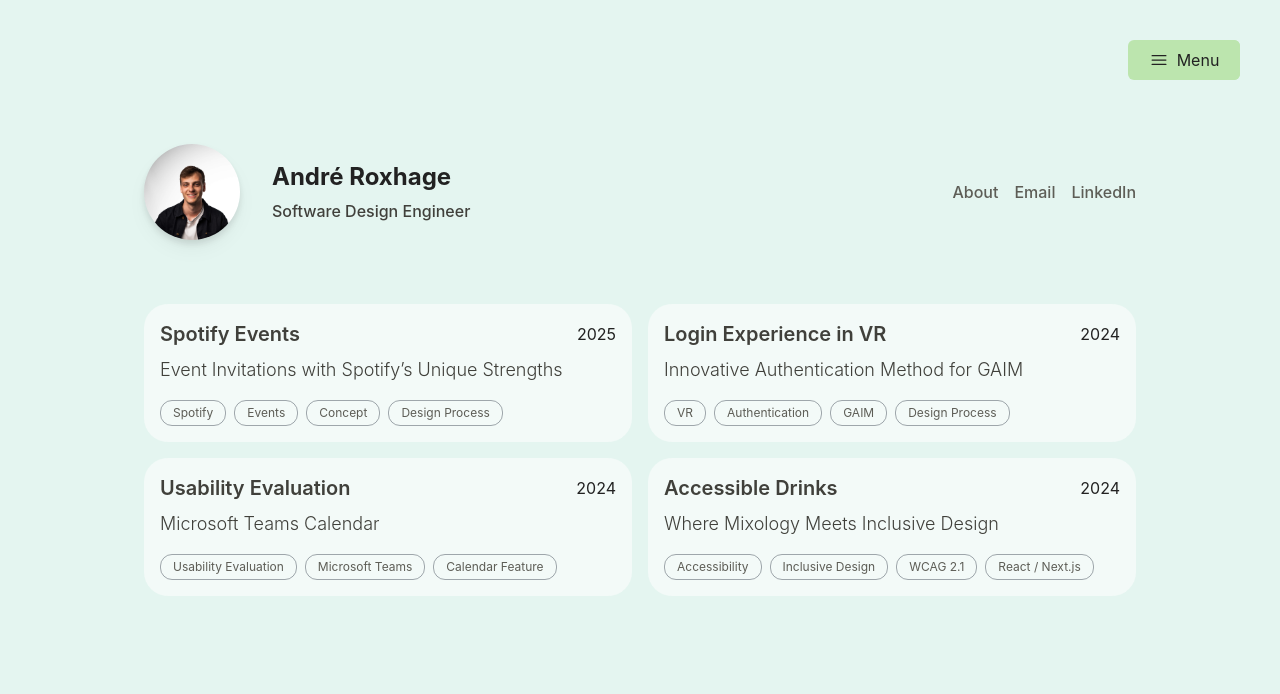
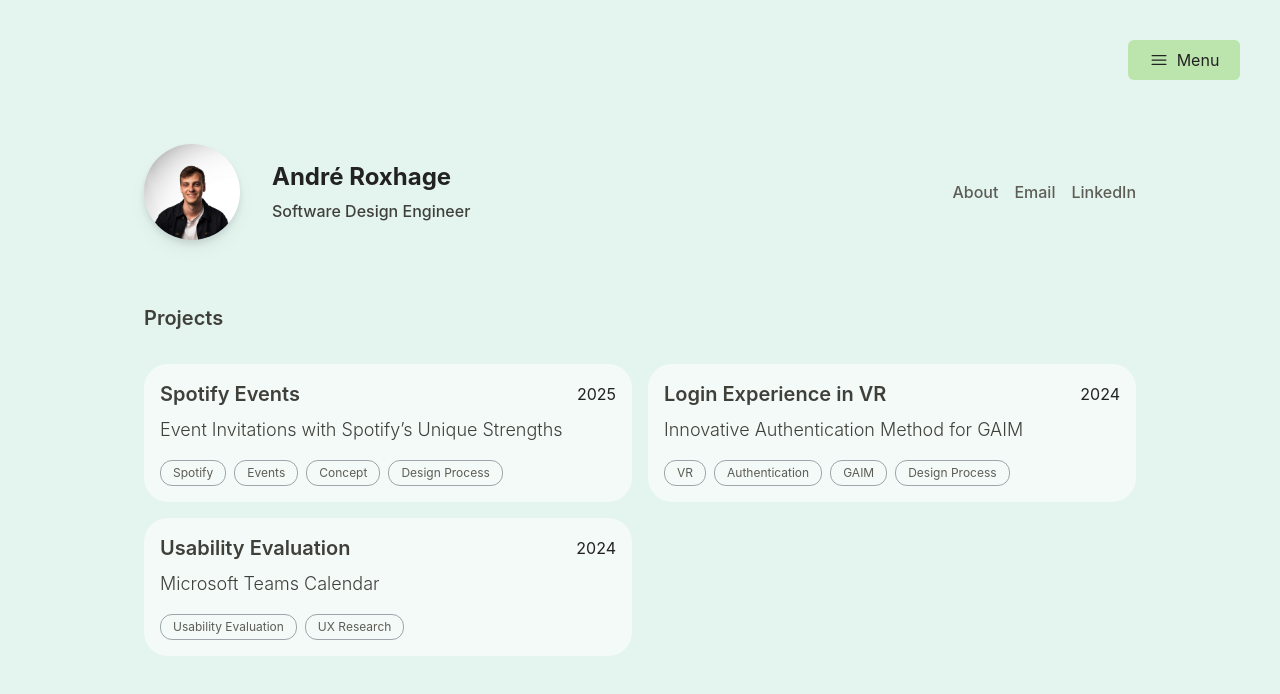
Before and after one commit to andreroxhage/portfolio, a Next.js app: page /projects in a window 1280 px wide. Shown: the top 694 px of the page. Built offline with nearby package versions, Linux system fonts and the light colour scheme.

Commit message:
Projects update and minor

```diff
--- a/src/app/components/projectHoverEffect/ProjectCard.tsx
+++ b/src/app/components/projectHoverEffect/ProjectCard.tsx
@@ -15,7 +15,7 @@
       {project.tags.map((tag, tagIndex) => (
         <span
           key={tagIndex}
-          className="px-3 py-1 rounded-xl border border-gray-800/40 text-primary-grey-brighter w-fit text-xs cursor-default cursor-pointer"
+          className="px-3 py-1 rounded-xl border border-gray-800/40 text-primary-grey-brighter w-fit text-xs"
         >
           {tag}
         </span>
--- a/src/app/components/projectHoverEffect/ProjectsGrid.tsx
+++ b/src/app/components/projectHoverEffect/ProjectsGrid.tsx
@@ -1,6 +1,6 @@
 import React, { useState } from 'react';
 import { motion, AnimatePresence } from 'framer-motion';
-import { projects } from '@/app/data';
+import { projects, ideas } from '@/app/data';
 import Link from 'next/link';
 import { Project } from '@/app/types';
 import ProjectCard from '@/app/components/projectHoverEffect/ProjectCard';
@@ -8,15 +8,15 @@
 
 const ProjectGrid = () => {
   const [isHovered, setIsHovered] = useState(false);
-  const [currentProject, setCurrentProject] = useState<Project | null>(null);
+  const [currentItem, setCurrentItem] = useState<Project | null>(null);
   const [mousePosition, setMousePosition] = useState({ x: 0, y: 0 });
   const [isLoading, setIsLoading] = useState(false);
   const [hoverKey, setHoverKey] = useState(0);
 
-  const handleMouseEnter = (project: Project) => {
+  const handleMouseEnter = (item: Project) => {
     setIsLoading(true);
     setIsHovered(true);
-    setCurrentProject(project);
+    setCurrentItem(item);
     setHoverKey(prevKey => prevKey + 1);
   };
 
@@ -24,7 +24,7 @@
     setIsHovered(false);
     setTimeout(() => {
       if (!isHovered) {
-        setCurrentProject(null);
+        setCurrentItem(null);
         setIsLoading(false);
       }
     }, 100);
@@ -34,35 +34,74 @@
     setMousePosition({ x: e.clientX, y: e.clientY });
   };
 
+  const renderItems = (items: Project[], isProject: boolean) => (
+    <div className="grid grid-cols-10 gap-4 w-full">
+      {items.map(item => {
+        if (isProject && item.projectSlug) {
           return (
-    <div className="flex flex-col h-full justify-between items-center pb-12 flex-grow">
-      <div className="grid grid-cols-10 gap-4 pb-24 pt-12 w-full h-full overflow-y-auto">
-        {projects.map((project, index) => (
             <Link
-            key={index}
-            href={`/projects/${project.projectSlug}`}
-            onMouseEnter={() => handleMouseEnter(project)}
+              key={item.title}
+              href={`/projects/${item.projectSlug}`}
+              onMouseEnter={() => handleMouseEnter(item)}
               onMouseLeave={handleMouseLeave}
               onMouseMove={handleMouseMove}
               className="col-span-5"
             >
-            <ProjectCard project={project} />
+              <ProjectCard project={item} />
             </Link>
-        ))}
+          );
+        }
+
+        return (
+          <button
+            key={item.title}
+            onMouseEnter={() => handleMouseEnter(item)}
+            onMouseLeave={handleMouseLeave}
+            onMouseMove={handleMouseMove}
+            onClick={() => {}}
+            aria-label={`View preview of ${item.title}`}
+            className="col-span-5 text-left cursor-default"
+          >
+            <ProjectCard project={item} />
+          </button>
+        );
+      })}
+    </div>
+  );
+
+  return (
+    <div className="flex flex-col h-full justify-between items-center pb-12 flex-grow">
+      <div className="flex flex-col gap-12 pb-24 pt-12 w-full h-full overflow-y-auto">
+        <div className="flex flex-col gap-8">
+          <h2 className="text-xl font-semibold text-primary-grey">Projects</h2>
+          {renderItems(projects, true)}
+        </div>
+
+        {ideas.length > 0 && (
+          <>
+            <div className="w-full h-px bg-primary-grey/20" />
+            <div className="flex flex-col gap-8">
+              <h2 className="text-xl font-semibold text-primary-grey">Ideas</h2>
+              {renderItems(ideas, false)}
+            </div>
+          </>
+        )}
+      </div>
+
       <AnimatePresence>
-          {isHovered && currentProject && (
+        {isHovered && currentItem && (
           <VideoDialog
             key={`dialog-${hoverKey}`}
-              videoSrc={currentProject.videoSrc}
+            videoSrc={currentItem.videoSrc}
             mousePosition={mousePosition}
             isLoading={isLoading}
             setIsLoading={setIsLoading}
           />
         )}
       </AnimatePresence>
-      </div>
+
       <AnimatePresence>
-        {currentProject && isHovered && (
+        {currentItem && isHovered && (
           <motion.div
             initial={{ opacity: 0 }}
             animate={{ opacity: 1 }}
@@ -70,12 +109,20 @@
             transition={{ duration: 0.3 }}
             className="hover:bg-white flex bg-primary-whiteish/60 p-3 px-4 gap-8 text-base rounded-3xl group transition-all duration-150"
           >
+            <div className="flex items-center gap-8">
               <label className="font-medium text-primary-grey">
-              {currentProject.title}
+                {currentItem.title}
               </label>
               <label className="text-primary-grey-brighter">
-              {currentProject.date}
+                {currentItem.date}
               </label>
+            </div>
+            {currentItem.projectSlug && (
+              <div className="flex items-center gap-2 text-primary-grey-brighter">
+                <span>|</span>
+                <span className="text-sm">Click to read more</span>
+              </div>
+            )}
           </motion.div>
         )}
       </AnimatePresence>
--- a/src/app/components/projectHoverEffect/ProjectsGridMobile.tsx
+++ b/src/app/components/projectHoverEffect/ProjectsGridMobile.tsx
@@ -1,4 +1,4 @@
-import { projects } from '@/app/data';
+import { projects, ideas } from '@/app/data';
 import { Project } from '@/app/types';
 import { AnimatePresence } from 'framer-motion';
 import { useState } from 'react';
@@ -7,28 +7,50 @@
 
 const ProjectGridMobile = () => {
   const [dialogOpen, setDialogOpen] = useState(false);
-  const [currentProject, setCurrentProject] = useState<Project | null>(null);
+  const [currentItem, setCurrentItem] = useState<Project | null>(null);
+
+  const renderItems = (items: Project[], isProject: boolean) => (
+    <div className="grid grid-cols-1 gap-4 w-full">
+      {items.map((item, index) => (
+        <button
+          key={index}
+          className={
+            isProject ? 'cursor-pointer text-left' : 'cursor-default text-left'
+          }
+          onClick={() => {
+            setDialogOpen(true);
+            setCurrentItem(item);
+          }}
+        >
+          <ProjectCard project={item} />
+        </button>
+      ))}
+    </div>
+  );
 
   return (
     <div className="flex flex-col h-full justify-between items-center pb-12 flex-grow">
-      <div className="grid grid-cols-1 gap-4 pb-24 pt-12 w-full h-full overflow-y-auto">
-        {projects.map((project, index) => (
-          <div
-            key={index}
-            className="cursor-pointer"
-            onClick={() => {
-              setDialogOpen(true);
-              setCurrentProject(project);
-            }}
-          >
-            <ProjectCard project={project} />
-          </div>
-        ))}
+      <div className="flex flex-col gap-12 pb-24 pt-12 w-full h-full overflow-y-auto">
+        <div className="flex flex-col gap-8">
+          <h2 className="text-xl font-semibold text-primary-grey">Projects</h2>
+          {renderItems(projects, true)}
+        </div>
+
+        {ideas.length > 0 && (
+          <>
+            <div className="w-full h-px bg-primary-grey/20" />
+            <div className="flex flex-col gap-8">
+              <h2 className="text-xl font-semibold text-primary-grey">Ideas</h2>
+              {renderItems(ideas, false)}
+            </div>
+          </>
+        )}
       </div>
+
       <AnimatePresence>
-        {dialogOpen && currentProject && (
+        {dialogOpen && currentItem && (
           <GifDialogMobile
-            project={currentProject}
+            project={currentItem}
             isOpen={dialogOpen}
             onClose={() => setDialogOpen(false)}
           />
--- a/src/app/data.js
+++ b/src/app/data.js
@@ -55,16 +55,30 @@
   },
 ];
 
+export const ideas = [
+  /*
+  {
+    title: 'Example Idea',
+    subtitle: 'Event Invitations with Spotify’s Unique Strengths',
+    videoSrc: '/resource/projects/p4.mp4',
+    videoAlt: 'Spotify events concept design in Figma',
+    image: '/resource/projects/p4_d_a.png',
+    imageAlt: 'Spotify events concept design in Figma',
+    date: '2025',
+    tags: ['Spotify', 'Events', 'Concept', 'Design Process'],
+  },
+  */
+];
+
 export const projects = [
   {
     title: 'Spotify Events',
     subtitle: 'Event Invitations with Spotify’s Unique Strengths',
     headerSrc: '/resource/projects/p2_gaim.jpeg',
-    image: '/resource/projects/p2_gaim.jpeg',
+    image: '/resource/projects/p4_d_a.png',
     titleColor: '#739966',
     date: '2025',
     projectSlug: 'spotify-events',
-    ...getProjectAssets('spotify-events'),
     tags: ['Spotify', 'Events', 'Concept', 'Design Process'],
     videoSrc: '/resource/projects/p4.mp4',
     imageAlt: 'Spotify events concept design in Figma',
@@ -438,9 +452,8 @@
     subtitleColor: '#768288',
     date: '2024',
     projectSlug: 'login-experience-in-vr',
-    ...getProjectAssets('login-experience-in-vr'),
     tags: ['VR', 'Authentication', 'GAIM', 'Design Process'],
-    image: '/resource/projects/vr-login.jpg',
+    image: '/resource/projects/p2_hifi.jpeg',
     videoSrc: '/resource/projects/p2_hifi.mp4',
     imageAlt: 'Scroll Select Authentication in VR',
     sections: [
@@ -627,10 +640,7 @@
     videoSrc: '/resource/projects/p1.mp4',
     date: '2024',
     projectSlug: 'usability-evaluation-of-microsoft-teams-calendar-feature',
-    ...getProjectAssets(
-      'usability-evaluation-of-microsoft-teams-calendar-feature'
-    ),
-    tags: ['Usability Evaluation', 'Microsoft Teams', 'Calendar Feature'],
+    tags: ['Usability Evaluation', 'UX Research'],
     image: '/resource/projects/p1.jpeg',
     imageAlt: 'Usability Evaluation of Microsoft Teams Calendar Feature',
     sections: [
@@ -783,55 +793,7 @@
       },
     ],
   },
-  {
-    title: 'Accessible Drinks',
-    subtitle: 'Where Mixology Meets Inclusive Design',
-    headerSrc: '',
-    projectSlug: '',
-    subtitleColor: '',
-    titleColor: '',
-    videoSrc: '/resource/projects/p3.mp4',
-    date: '2024',
-    tags: ['Accessibility', 'Inclusive Design', 'WCAG 2.1', 'React / Next.js'],
-    image: '/resource/projects/p1.jpeg',
-    imageAlt: 'Drink website startpage with search bar',
-  },
 ];
-
-function getProjectAssets(projectSlug) {
-  const cardImage = {
-    'usability-evaluation-of-microsoft-teams-calendar-feature': `
-      <svg width="100%" height="100%" viewBox="2 2 20 20" xmlns="http://www.w3.org/2000/svg" role="presentation" data-tid="titlebar-teams-icon" class="___ffs1ii0" fill="currentColor" aria-hidden="true">
-        <path d="M21.0344 10.0012H16.8734L15.7124 10.9402V15.5972C15.7124 17.3262 17.1134 18.7282 18.8424 18.7282C20.5724 18.7282 21.9734 17.3262 21.9734 15.5972V10.9402C21.9734 10.4222 21.5534 10.0012 21.0344 10.0012Z" fill="#5059C9"></path>
-        <path d="M22 7C22 8.104 21.105 9 20 9C18.895 9 18 8.104 18 7C18 5.896 18.895 5 20 5C21.105 5 22 5.896 22 7Z" fill="#5059C9"></path>
-        <path d="M9.89214 10.0046H17.0961C17.5921 10.0046 17.9941 10.4066 17.9941 10.9026V16.5946C17.9941 19.0306 16.0201 21.0046 13.5841 21.0046H13.4041C10.9681 21.0046 8.99414 19.0306 8.99414 16.5946V10.9026C8.99414 10.4066 9.39614 10.0046 9.89214 10.0046Z" fill="#7B83EB"></path>
-        <path d="M16.9065 5.99999C16.9065 7.60499 15.6055 8.90699 13.9995 8.90699C12.3945 8.90699 11.0935 7.60499 11.0935 5.99999C11.0935 4.39499 12.3945 3.09299 13.9995 3.09299C15.6055 3.09299 16.9065 4.39499 16.9065 5.99999Z" fill="#7B83EB"></path>
-        <path opacity="0.5" fill-rule="evenodd" clip-rule="evenodd" d="M15.0001 8.6814V8.0004C15.0001 7.4504 14.5281 7.0004 13.9511 7.0004H11.2711C11.6881 8.0944 12.7391 8.8754 13.9801 8.8754C14.3401 8.8754 14.6821 8.8014 15.0001 8.6814ZM8.99414 10.9024C8.99414 10.4064 9.39614 10.0044 9.89214 10.0044H15.0001V17.8394C15.0001 18.3894 14.3821 19.0004 13.7451 19.0004H9.71514C9.26214 18.3074 8.99414 17.4834 8.99414 16.5944V10.9024Z" fill="black"></path>
-        <path d="M3 18C2.45 18 2 17.55 2 17V7C2 6.45 2.45 6 3 6H13C13.55 6 14 6.45 14 7V17C14 17.55 13.55 18 13 18H3Z" fill="#4B53BC"></path>
-        <path d="M11.0001 10H8.83511V15.82H7.41211V10H5.23511V8.57001H11.0001V10Z" fill="white"></path>
-      </svg>`,
-    'login-experience-in-vr': `
-      <Image
-        src="/resource/projects/p2_hifi.jpeg"
-        alt="Scroll Select Authentication in VR"
-        className="w-full rounded-lg"
-        width={700}
-        height={475}
-      />`,
-
-    'spotify-events': `<Image
-        src="/resource/projects/p4_d_a.png"
-        alt="Scroll Select Authentication in VR"
-        className="w-full rounded-lg"
-        width={700}
-        height={475}
-      />`,
-  };
-
-  return {
-    cardImage: cardImage[projectSlug] || '',
-  };
-}
 
 export const resume = [
   {
```
Also changed, not shown: src/app/components/projectHoverEffect/VideoDialogMobile.tsx (+13 -4 lines), src/app/sections/CurrentWork.js (+10 -8 lines), src/app/types.ts (+11 -4 lines), .cursor.json (added), 1 other file (tests, documents, lock files or other folders). Lines whose indentation alone changed are shown as unchanged.
